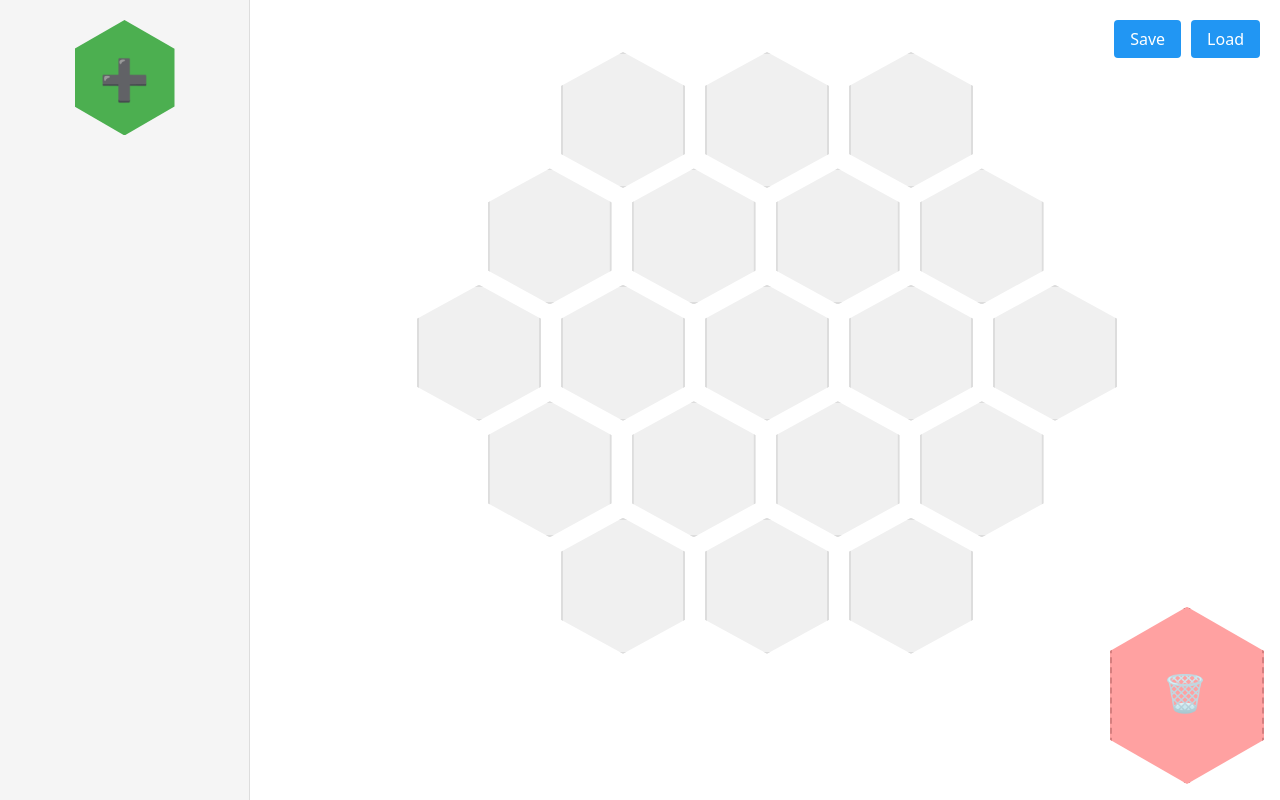
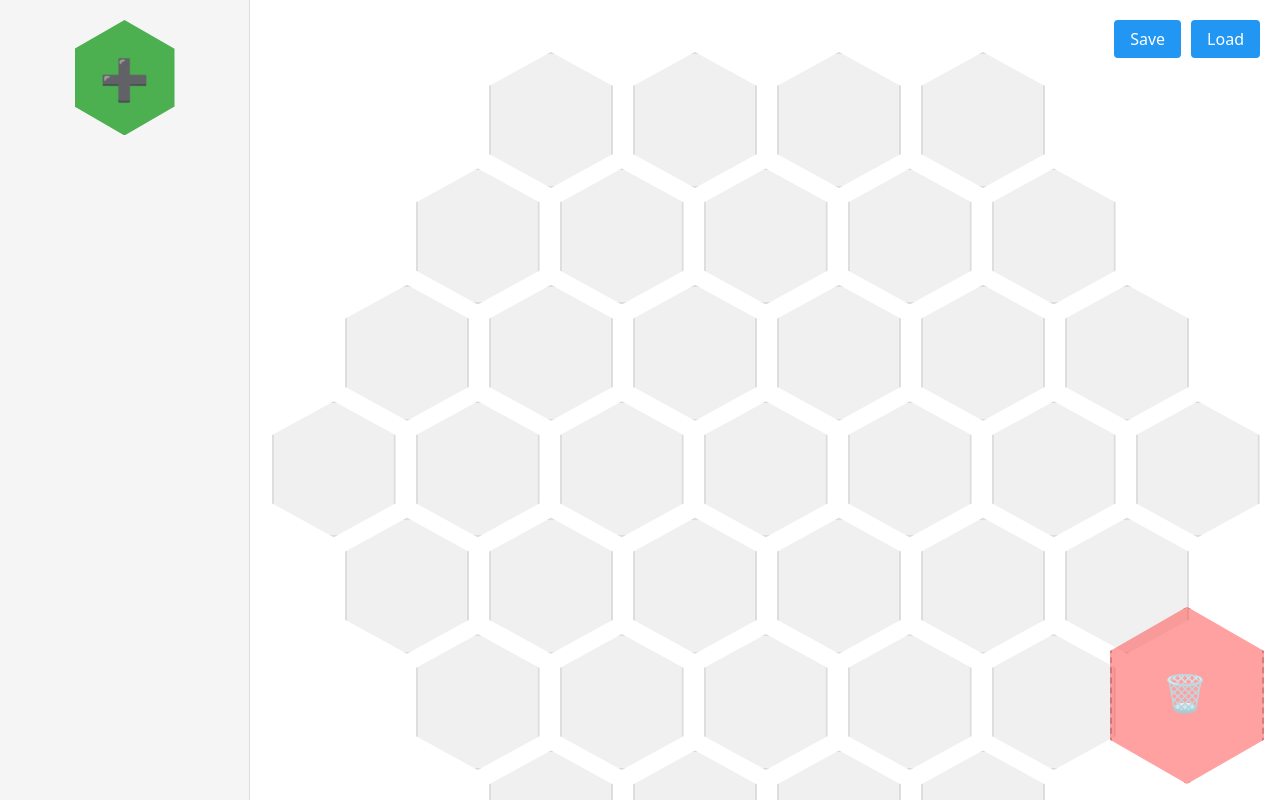
Before and after one commit to mrkplt/hex-flower, a React (Vite) app: page / in a window 1280 px wide. Built offline with nearby package versions, Linux system fonts and the light colour scheme.

Commit message:
somehow it also figured out how to calculate hex offsets so different sizes are possible.

```diff
--- a/src/constants/hexLayout.js
+++ b/src/constants/hexLayout.js
@@ -28,40 +28,85 @@ export const getRowOffset = (isEvenRow) => {
 
 export const getHexMargin = () => HEX_MARGIN;
 
-export const HEX_OFFSET_CONFIG = {
-  baseOffset: 0.15,
-  pattern: [
-    { x: 0, y: 0 },
-    { x: 1, y: 0 },
-    { x: 1.5, y: -0.5 },
-    { x: 1, y: -1 },
-    { x: 0, y: -1 },
-    { x: -0.5, y: -0.5 }
-  ]
+// Helper function to calculate the offset pattern for a given number of hexagons
+const calculateOffsetPattern = (hexCount) => {
+  const pattern = [{ x: 0, y: 0 }]; // Start with center hex
+
+  // Calculate the number of hexagons in each direction
+  const halfCount = Math.floor(hexCount / 2);
+
+  // Add right side hexes
+  for (let i = 1; i <= halfCount; i++) {
+    pattern.push({ x: i, y: 0 });
+  }
+
+  // Add top-right hexes
+  for (let i = 1; i <= halfCount; i++) {
+    pattern.push({ x: i, y: -i });
+  }
+
+  // Add top-left hexes
+  for (let i = 1; i <= halfCount; i++) {
+    pattern.push({ x: 0, y: -i });
+  }
+
+  // Add left side hexes
+  for (let i = 1; i <= halfCount; i++) {
+    pattern.push({ x: -i, y: 0 });
+  }
+
+  // Add bottom-left hexes
+  for (let i = 1; i <= halfCount; i++) {
+    pattern.push({ x: -i, y: i });
+  }
+
+  // Add bottom-right hexes
+  for (let i = 1; i <= halfCount; i++) {
+    pattern.push({ x: 0, y: i });
+  }
+
+  return pattern;
 };
 
 export const getFlowerLayout = () => {
   // Create a hexagonal flower pattern with rings of 3, 4, 5, 4, 3 hexagons
-  return [3, 4, 5, 4, 3];
+  return [4 , 5, 6, 7, 6, 5, 4];
+  // return [3, 4, 5, 4, 3];
 };
 
 export const getHexOffset = (hexIndex, totalHexes) => {
-  const { baseOffset, pattern } = HEX_OFFSET_CONFIG;
+  // Calculate which ring this hex belongs to
+  const layout = getFlowerLayout();
+  let currentCount = 0;
+  let ringIndex = 0;
 
-  // Calculate the pattern index based on hex position
-  const patternIndex = Math.floor(hexIndex / (totalHexes / pattern.length)) % pattern.length;
+  for (let i = 0; i < layout.length; i++) {
+    if (hexIndex < currentCount + layout[i]) {
+      ringIndex = i;
+      break;
+    }
+    currentCount += layout[i];
+  }
+
+  // Calculate the offset pattern for this ring
+  const pattern = calculateOffsetPattern(layout[ringIndex]);
+
+  // Calculate the pattern index based on the hex's position in its ring
+  const ringPosition = hexIndex - currentCount;
+  const patternIndex = ringPosition % pattern.length;
   const { x, y } = pattern[patternIndex];
 
   // Calculate the actual offset values
-  const offsetX = HEX_WIDTH * (baseOffset * x);
-  const offsetY = HEX_HEIGHT * (baseOffset * y);
+  const baseOffset = HEX_WIDTH * 0.15; // Base offset as percentage of hex width
+  const offsetX = baseOffset * x;
+  const offsetY = baseOffset * y;
 
-  // Invert the offset for alternating rows
-  const isInvertedRow = Math.floor(hexIndex / totalHexes) % 2 === 1;
+  // Apply additional offset based on ring index to create the flower pattern
+  const ringOffset = ringIndex * (HEX_WIDTH * 0.1);
 
   return {
-    x: isInvertedRow ? -offsetX : offsetX,
-    y: isInvertedRow ? -offsetY : offsetY
+    x: offsetX + (ringIndex % 2 === 1 ? -ringOffset : ringOffset),
+    y: offsetY + (ringIndex * HEX_HEIGHT * 0.2)
   };
 };
 
```
